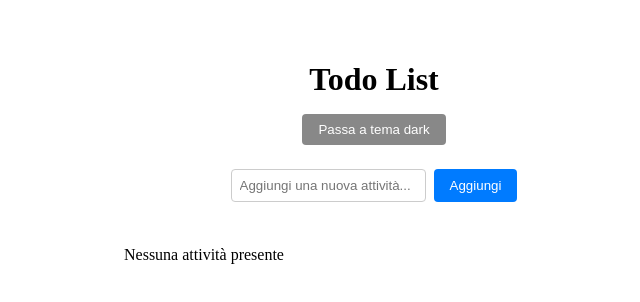
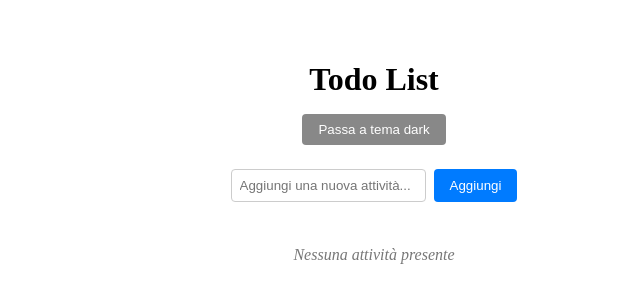
Before and after one commit to nicolomegha/todo-list-react-ts, a React (Vite) app in the folder todo-list-manteia/: page / in a window 1280 px wide. Shown: the top 302 px of the page, without its empty margins (266-906 px from the left). Built offline with nearby package versions, Linux system fonts and the light colour scheme.

Commit message:
Refactor: riorganizzato il progetto in hooks/types/component folders e pulito ThemeContext

```diff
--- a/todo-list-manteia/src/App.tsx
+++ b/todo-list-manteia/src/App.tsx
@@ -1,52 +1,12 @@
-import { useState, useEffect } from 'react';
 import { useTheme } from './context/ThemeContext';
-import { AddTodo } from './components/AddTodo';
-import { TodoList } from './components/TodoList';
+import { AddTodo } from './components/AddTodo/AddTodo';
+import { TodoList } from './components/TodoList/TodoList';
+import { useTodos } from './hooks/useTodos';
 import './styles/App.css';
-
-interface Todo {
-  id: number;
-  text: string;
-  completed: boolean;
-}
-
-const STORAGE_KEY = 'todos';
 
 function App() {
   const { theme, toggleTheme } = useTheme();
-
-  const [todos, setTodos] = useState<Todo[]>(() => {
-    const stored = localStorage.getItem(STORAGE_KEY);
-    if (stored) {
-      try {
-        return JSON.parse(stored) as Todo[];
-      } catch (error) {
-        console.error('Errore nel parsing delle todo salvate:', error);
-      }
-    }
-    return [];
-  });
-
-  useEffect(() => {
-    localStorage.setItem(STORAGE_KEY, JSON.stringify(todos));
-  }, [todos]);
-
-  const handleAddTodo = (text: string) => {
-    const newTodo: Todo = { id: Date.now(), text, completed: false };
-    setTodos((prev) => [...prev, newTodo]);
-  };
-
-  const handleRemoveTodo = (id: number) => {
-    setTodos((prev) => prev.filter((todo) => todo.id !== id));
-  };
-
-  const handleToggleCompleted = (id: number) => {
-    setTodos((prev) =>
-      prev.map((todo) =>
-        todo.id === id ? { ...todo, completed: !todo.completed } : todo
-      )
-    );
-  };
+  const { todos, addTodo, removeTodo, toggleTodo } = useTodos();
 
   return (
     <div className={`app-container ${theme}`}>
@@ -56,13 +16,13 @@ function App() {
         Passa a tema {theme === 'light' ? 'dark' : 'light'}
       </button>
 
-      <AddTodo onAdd={handleAddTodo} />
+      <AddTodo onAdd={addTodo} />
 
       <div className="todo-list">
         <TodoList
           todos={todos}
-          onRemove={handleRemoveTodo}
-          onToggle={handleToggleCompleted}
+          onRemove={removeTodo}
+          onToggle={toggleTodo}
         />
       </div>
     </div>
--- a/todo-list-manteia/src/components/AddTodo.tsx
+++ b/todo-list-manteia/src/components/AddTodo/AddTodo.tsx
@@ -1,5 +1,5 @@
 import { useState, type FormEvent } from 'react';
-import './../styles/AddTodo.css';
+import '../../styles/AddTodo.css';
 
 interface AddTodoProps {
   onAdd: (text: string) => void;
--- a/todo-list-manteia/src/components/TodoItem.tsx
+++ b/todo-list-manteia/src/components/TodoItem/TodoItem.tsx
@@ -1,4 +1,4 @@
-import "./../styles/TodoItem.css";
+import '../../styles/TodoItem.css';
 
 interface TodoItemProps {
   id: number;
@@ -8,13 +8,7 @@ interface TodoItemProps {
   onToggle: (id: number) => void;
 }
 
-export const TodoItem = ({
-  id,
-  text,
-  completed,
-  onRemove,
-  onToggle,
-}: TodoItemProps) => {
+export const TodoItem = ({ id, text, completed, onRemove, onToggle }: TodoItemProps) => {
   return (
     <li className="todo-item">
       <div className="todo-item-left">
--- a/todo-list-manteia/src/components/TodoList.tsx
+++ b/todo-list-manteia/src/components/TodoList/TodoList.tsx
@@ -1,10 +1,6 @@
-import { TodoItem } from './TodoItem';
-
-interface Todo {
-  id: number;
-  text: string;
-  completed: boolean;
-}
+import type { Todo } from '../../types/Todo';
+import { TodoItem } from '../TodoItem/TodoItem';
+import '../../styles/TodoList.css';
 
 interface TodoListProps {
   todos: Todo[];
@@ -14,11 +10,11 @@ interface TodoListProps {
 
 export const TodoList = ({ todos, onRemove, onToggle }: TodoListProps) => {
   if (todos.length === 0) {
-    return <p style={{ marginTop: '20px' }}>Nessuna attività presente </p>;
+    return <p className="empty-message">Nessuna attività presente</p>;
   }
 
   return (
-    <ul style={{ marginTop: '20px', padding: 0 }}>
+    <ul className="todo-list-container">
       {todos.map(todo => (
         <TodoItem
           key={todo.id}
--- a/todo-list-manteia/src/context/ThemeContext.tsx
+++ b/todo-list-manteia/src/context/ThemeContext.tsx
@@ -1,4 +1,4 @@
-import React, { createContext, useContext, useMemo, useState, type ReactNode } from 'react';
+import { createContext, useContext, useMemo, useState, type ReactNode } from 'react';
 
 type Theme = 'light' | 'dark';
 
@@ -16,30 +16,16 @@ interface ThemeProviderProps {
 export const ThemeProvider = ({ children }: ThemeProviderProps) => {
   const [theme, setTheme] = useState<Theme>('light');
 
-  const toggleTheme = () => {
-    setTheme(prev => (prev === 'light' ? 'dark' : 'light'));
-  };
-
+  const toggleTheme = () => setTheme(prev => (prev === 'light' ? 'dark' : 'light'));
 
   const value = useMemo(() => ({ theme, toggleTheme }), [theme]);
 
-
-  const appStyle: React.CSSProperties = {
-    backgroundColor: theme === 'light' ? '#ffffff' : '#1e1e1e',
-    color: theme === 'light' ? '#000000' : '#ffffff',
-    minHeight: '100vh',
-    transition: 'background-color 0.3s, color 0.3s',
-  };
-
   return (
     <ThemeContext.Provider value={value}>
-      <div style={appStyle}>
-        {children}
-      </div>
+      {children}
     </ThemeContext.Provider>
   );
 };
-
 
 // eslint-disable-next-line react-refresh/only-export-components
 export const useTheme = (): ThemeContextType => {
--- /dev/null
+++ b/todo-list-manteia/src/hooks/useTodos.ts
@@ -0,0 +1,33 @@
+import { useState, useEffect } from 'react';
+import type { Todo } from '../types/Todo';
+
+const STORAGE_KEY = 'todos';
+
+export function useTodos() {
+  const [todos, setTodos] = useState<Todo[]>(() => {
+    const stored = localStorage.getItem(STORAGE_KEY);
+    return stored ? JSON.parse(stored) : [];
+  });
+
+  useEffect(() => {
+    localStorage.setItem(STORAGE_KEY, JSON.stringify(todos));
+  }, [todos]);
+
+  const addTodo = (text: string) => {
+    setTodos(prev => [...prev, { id: Date.now(), text, completed: false }]);
+  };
+
+  const removeTodo = (id: number) => {
+    setTodos(prev => prev.filter(todo => todo.id !== id));
+  };
+
+  const toggleTodo = (id: number) => {
+    setTodos(prev =>
+      prev.map(todo =>
+        todo.id === id ? { ...todo, completed: !todo.completed } : todo
+      )
+    );
+  };
+
+  return { todos, addTodo, removeTodo, toggleTodo };
+}
--- /dev/null
+++ b/todo-list-manteia/src/styles/TodoList.css
@@ -0,0 +1,15 @@
+.todo-list-container {
+    list-style: none;
+    padding: 0;
+    margin-top: 20px;
+    display: flex;
+    flex-direction: column;
+    gap: 0.5rem;
+  }
+
+  .empty-message {
+    margin-top: 20px;
+    text-align: center;
+    font-style: italic;
+    color: #777;
+  }
--- /dev/null
+++ b/todo-list-manteia/src/types/Todo.ts
@@ -0,0 +1,5 @@
+export interface Todo {
+    id: number;
+    text: string;
+    completed: boolean;
+  }
```
